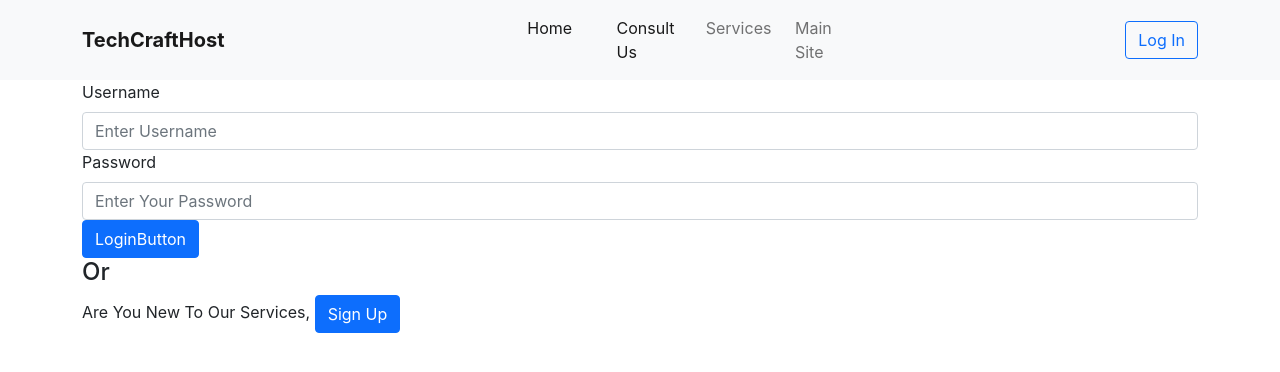
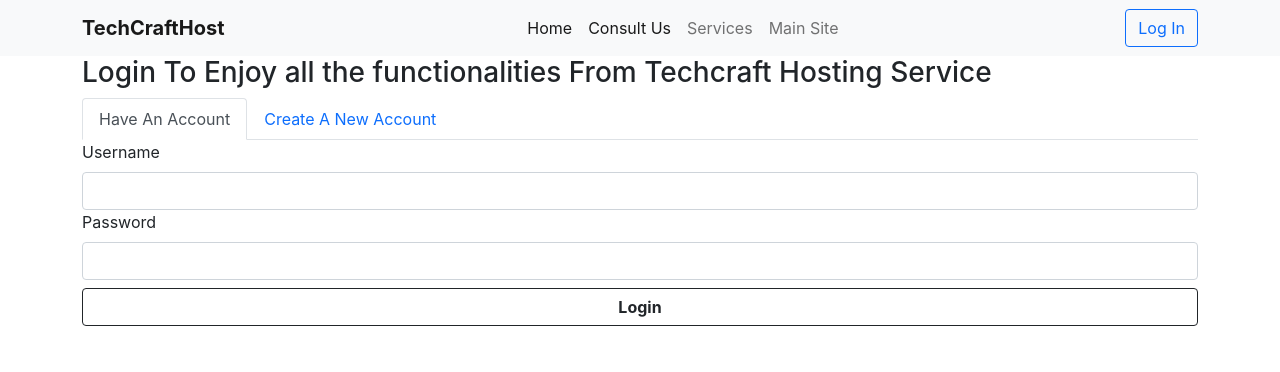
Before and after one commit to machuchesteven/tchosting, a React (Create React App) app: page /tchosting/login in a window 1280 px wide. Shown: the top 372 px of the page. Built offline with nearby package versions, Linux system fonts and the light colour scheme.

Commit message:
Login Page and Navbar modification

```diff
--- a/src/index.css
+++ b/src/index.css
@@ -42,6 +42,10 @@ body {
 }
 #services-heading{
   text-align: center;
+}
+
+.fw-b{
+  font-weight: bold;
 }
 
 .footer{
@@ -155,3 +159,10 @@ body {
   width: 100%;
   height: 100%;
 }
+
+@media screen and (max-width: 640px) {
+  .login-signup-form{
+    width: 80%;
+    margin: auto;
+  }
+}
--- a/src/index.js
+++ b/src/index.js
@@ -11,6 +11,10 @@ import { faGithub, faFacebook, faInstagram, faLinkedin } from "@fortawesome/free
 // using the routing library
 import { BrowserRouter as Router, Route, Switch, Link } from "react-router-dom"
 
+
+// importing and using custom pages
+import Homepage from './pages/Homepage'
+import LoginPage from './pages/Login'
 document.title = "TechCraft Hosting"
 
 
@@ -19,15 +23,18 @@ const Navigation = () => {
 
   return (
     <div>
-      <BNavbar sticky="top" bg="light" expand="md" className="h-100">
+      <BNavbar expand="md" bg="light" variant="light">
         <Container>
-          <div><BNavbar.Brand><b id="brand-name">TechCraftHost</b></BNavbar.Brand></div>
-          <Nav className="justify-content-center" activeKey="/" id="navigation">
-            <Nav.Item style={{ flex: 3 }}><Nav.Link href="/">Home</Nav.Link></Nav.Item>
-            <Nav.Item style={{ flex: 3 }}><Nav.Link href="/">Consult Us</Nav.Link></Nav.Item>
-            <Nav.Item style={{ flex: 3 }}><Nav.Link href="#services">Services</Nav.Link></Nav.Item>
-            <Nav.Item style={{ flex: 2 }}><Nav.Link href="https://www.techcraft.co.tz/">Main Site</Nav.Link></Nav.Item>
-          </Nav>
+          <BNavbar.Brand><b id="brand-name">TechCraftHost</b></BNavbar.Brand>
+          <BNavbar.Toggle aria-controls="responsive-navbar-nav" />
+          <BNavbar.Collapse id="responsive-navbar-nav">
+            <Nav className="justify-content-center m-auto" activeKey="/" id="navigation">
+              <Nav.Item ><Nav.Link href="/">Home</Nav.Link></Nav.Item>
+              <Nav.Item ><Nav.Link href="/">Consult Us</Nav.Link></Nav.Item>
+              <Nav.Item ><Nav.Link href="#services">Services</Nav.Link></Nav.Item>
+              <Nav.Item ><Nav.Link href="https://www.techcraft.co.tz/">Main Site</Nav.Link></Nav.Item>
+            </Nav>
+          </BNavbar.Collapse>
           <Link to="/login"><Button variant="outline-primary" className="nav-button">Log In</Button></Link>
 
         </Container>
@@ -215,12 +222,12 @@ const App = () => {
     <Container>
       <Form method="POST" onSubmit={(e) => handleSubmit(e)} className="m-2">
         <Row sm={1} md={2} className="justify-content-center">
-          <Col sm={9} md={8} className="justify-content-sm-center">
+          <Col sm md={8} className="justify-content-sm-center">
 
             <Form.Control type="text" placeholder="Domain Name" onChange={(e) => { handleNameChange(e) }} id="domain-input" className="shadow m-2" required />
           </Col>
-          <Col sm={3} md={4} className="justify-content-sm-center" >
-            <Button type="submit" variant="outline-primary" className="m-2 shadow">Look For Your Domain</Button>
+          <Col sm={12} md={4} className="justify-content-sm-center" >
+            <Button type="submit" variant="outline-primary" className="m-2 shadow w-100">Look For Your Domain</Button>
           </Col>
         </Row>
       </Form>
@@ -379,8 +386,8 @@ const Reason = () => {
     </Container>
     <div className="reasons-card">
       <Container>
-        <Row sm={1} md={4}>
-          <Col md={{ span: 2, offset: 1 }} className="mb-2">
+        <Row className="justify-content-center">
+          <Col sm={6} md={4} className="mb-2">
             <Card className="reason-card">
               <Card.Header>
                 <div className="justify-content-center">
@@ -399,7 +406,7 @@ const Reason = () => {
               </Card.Footer>
             </Card>
           </Col>
-          <Col md={{ span: 2, offset: 1 }} className="mb-2">
+          <Col sm={6} md={4} className="mb-2">
             <Card className="reason-card">
               <Card.Header>
                 <div className="justify-content-center align-center">
@@ -418,7 +425,7 @@ const Reason = () => {
               </Card.Footer>
             </Card>
           </Col>
-          <Col md={{ span: 2, offset: 1 }} className="mb-2">
+          <Col sm={6} md={4} className="mb-2">
             <Card className="reason-card">
               <Card.Header>
                 <div className="justify-content-center align-center">
@@ -436,7 +443,8 @@ const Reason = () => {
                 <p className="reason-card-text fw-b">See More</p>
               </Card.Footer>
             </Card>
-          </Col>   <Col md={{ span: 2, offset: 1 }} className="mb-2">
+          </Col>
+          <Col sm={6} md={4} className="mb-2">
             <Card className="reason-card">
               <Card.Header>
                 <div className="justify-content-center align-center">
@@ -491,54 +499,6 @@ const Reason = () => {
 
 
 
-
-// map and contacts for the company
-
-
-// the login page
-
-const Login = () => {
-  const [username, setUsername] = useState("")
-  const [password, setPassword] = useState("")
-  function signUp(e) {
-    e.preventDefault()
-    console.log("Wants to sign Up")
-  }
-  function handleLogin(e) {
-    e.preventDefault()
-    console.log(`${username} : username and ${password} : password`)
-  }
-  return <div className="justify-content-center">
-    <Container>
-      <Form onSubmit={(e) => handleLogin(e)} method="POST">
-        <Form.Label>Username</Form.Label>
-        <Form.Control type="text" placeholder="Enter Username" onChange={e => { setUsername(e.target.value) }} />
-        <Form.Label>Password</Form.Label>
-        <Form.Control type="password" placeholder="Enter Your Password" onChange={e => { setPassword(e.target.value) }} />
-        <Button variant="primary" type="submit">LoginButton</Button>
-      </Form>
-    </Container>
-    <Container className="justify-content-center">
-      <h4>Or</h4>
-      <p>Are You New To Our Services, <Button onClick={(e) => { signUp(e) }}>Sign Up</Button></p>
-
-    </Container>
-  </div>
-}
-
-
-
-
-
-
-
-
-
-
-
-
-
-
 // some of the works performed by the company
 
 
@@ -557,16 +517,19 @@ const Main = () => {
 
 
 ReactDOM.render(<div>
-  <Router basename="/tchosting">
+  <Router basename="tchosting">
     <Navigation />
     <Switch>
       <Route path="/" exact>
         <Main />
       </Route>
-      <Route path="/login" exact >
-        <Slide right>
-          <Login />
-        </Slide>
+    </Switch>
+    <Switch>
+      <Route path="/homepage" exact>
+        <Homepage />
+      </Route>
+      <Route path="/login" exact>
+        <LoginPage />
       </Route>
     </Switch>
   </Router>
--- /dev/null
+++ b/src/pages/Homepage.js
@@ -0,0 +1,30 @@
+import React from 'react'
+import { Navbar, Container, Nav } from 'react-bootstrap'
+import 'bootstrap/dist/css/bootstrap.min.css'
+// importing the bootstrap library and using its components
+
+
+
+// defining the main homepage
+
+const Homepage = () => {
+    return (<div>
+        <div className="main-navigation">
+            <Navbar bg="dark" variant="dark" expand="lg" className="ml-sm-2 ml-5" collapseOnSelect>
+                <Container>
+                    <Navbar.Brand href="">Navbar</Navbar.Brand>
+                    <Navbar.Toggle aria-controls="responsive-navbar-nav" />
+                    <Navbar.Collapse id="responsive-navbar-nav">
+                        <Nav variant="pills" className="me-auto float-right" activeKey="/home">
+                            <Nav.Link href="/home">Home</Nav.Link>
+                            <Nav.Link href="/dashboard">Features</Nav.Link>
+                            <Nav.Link href="/about">Pricing</Nav.Link>
+                        </Nav>
+                    </Navbar.Collapse>
+                </Container>
+            </Navbar>
+        </div>
+    </div>
+    )
+}
+export default Homepage;
--- /dev/null
+++ b/src/pages/Login.js
@@ -0,0 +1,59 @@
+import React, { useState } from 'react'
+import { Container, Form, Button, Tabs, Tab } from 'react-bootstrap'
+import 'bootstrap/dist/css/bootstrap.min.css'
+import { Slide } from 'react-reveal'
+
+
+
+const LoginPage = () => {
+    const [key, setKey] = useState("login")
+    function Authenticate() {
+        console.log("The user wants to authenticate")
+
+    }
+    function CreateAccount() {
+        console.log("User want to create a new account")
+    }
+    return <div>
+        <Container>
+            <h3>Login To Enjoy all the functionalities From Techcraft Hosting Service</h3>
+            <div className="login-signup-form">
+                <Tabs id="login-signup-tabs"
+                    activeKey={key}
+                    onSelect={(k) => setKey(k)}
+                >
+                    <Tab eventKey="login" title="Have An Account">
+                        <Slide left>
+                            <div className="login-form">
+                                <Form.Label>Username</Form.Label>
+                                <Form.Control type="text" />
+                                <Form.Label>Password</Form.Label>
+                                <Form.Control type="password" />
+                                <Button variant='outline-dark w-100' className="my-2 fw-b" onClick={Authenticate}>Login</Button>
+                            </div>
+                        </Slide>
+                    </Tab>
+                    <Tab eventKey="signup" title="Create A New Account" >
+                        <Slide right>
+                            <div className="login-form">
+                                <Form.Label>First Name</Form.Label>
+                                <Form.Control type="text" />
+                                <Form.Label>Last Name</Form.Label>
+                                <Form.Control type="text" />
+                                <Form.Label>Username</Form.Label>
+                                <Form.Control type="text" />
+                                <Form.Label>Enter Your Password</Form.Label>
+                                <Form.Control type="password" />
+                                <Form.Label>Confirm Your Password</Form.Label>
+                                <Form.Control type="password" />
+                                <Button variant='outline-dark w-100' className="my-2 fw-b shadow-sm" onClick={CreateAccount}>Create Account</Button>
+                            </div>
+                        </Slide>
+                    </Tab>
+                </Tabs>
+            </div>
+        </Container>
+    </div>
+}
+
+export default LoginPage;
```
Also changed, not shown: package.json (line endings or trailing spaces), src/Dashboard.js (added).
